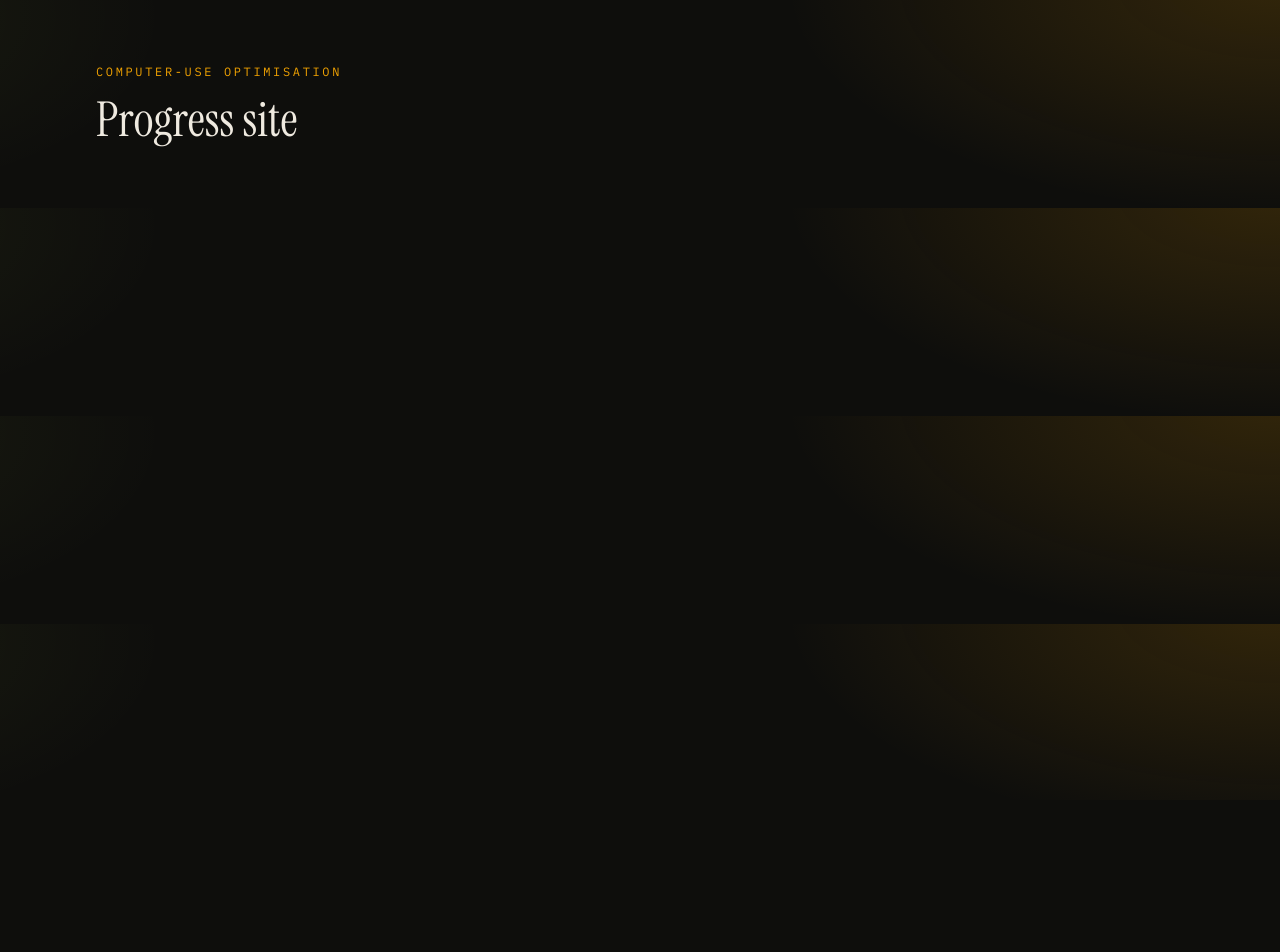
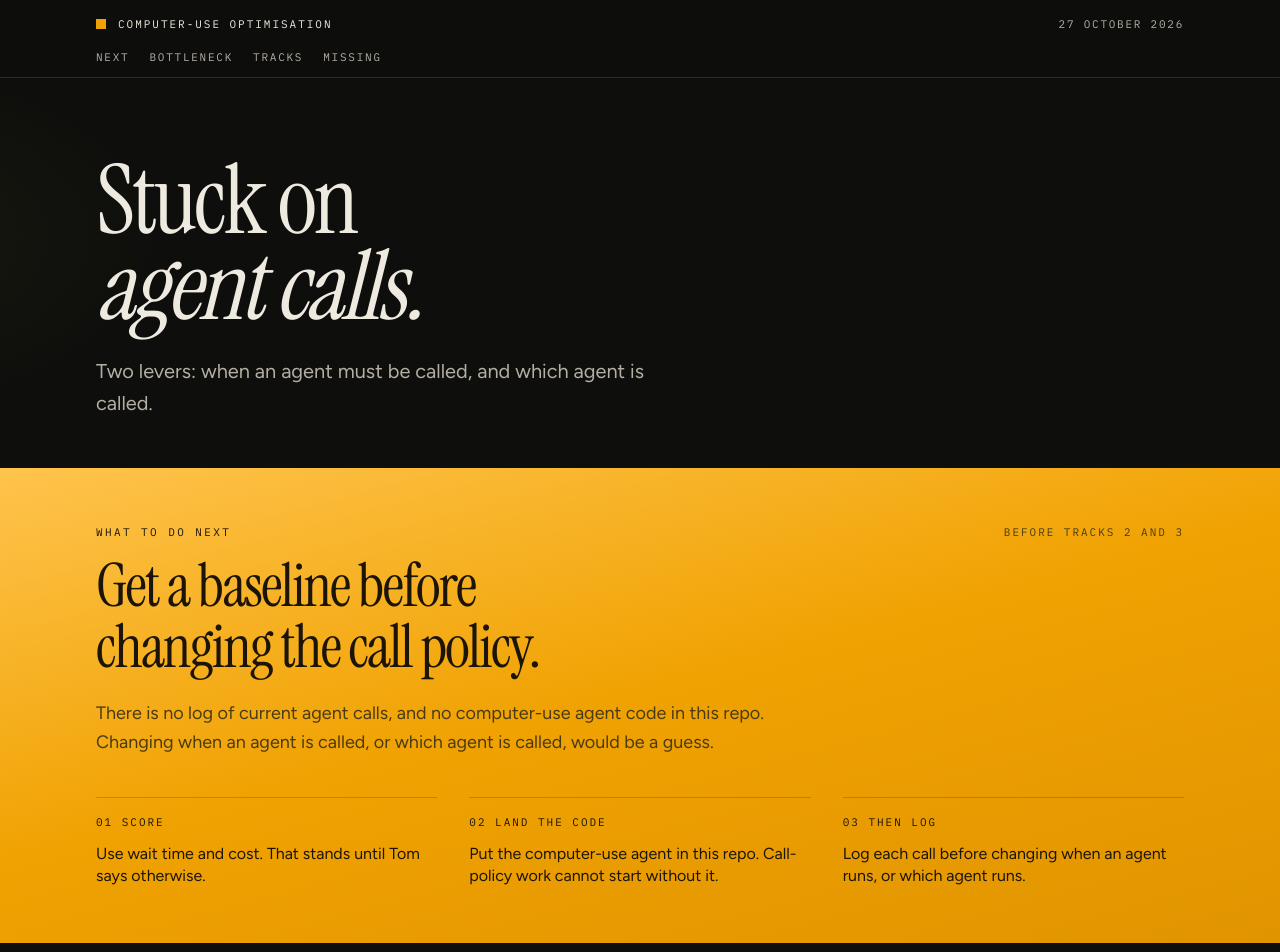
Before and after one commit to advcode118/alexs-computeruseoptimisation, a Next.js app: page / in a window 1280 px wide. Shown: the top 952 px of the page. Before the commit the page ends 800 px from the top, so only its background shows below. Built offline with nearby package versions, Linux system fonts and the light colour scheme.

Commit message:
Build the dark progress page
Show the next move, the agent-call bottleneck, the four tracks, and the missing list from the progress data.

```diff
--- a/app/globals.css
+++ b/app/globals.css
@@ -10,6 +10,7 @@
   --color-line: #2c2b26;
   --color-amber: #f0a202;
   --color-amber-ink: #1c1507;
+  --color-amber-muted: #4a3b12;
   --color-lime: #d6ff4a;
   --color-gap: #ff6b4a;
 }
--- a/app/page.tsx
+++ b/app/page.tsx
@@ -1,10 +1,237 @@
-export default function HomePage() {
+import { progress, type TrackStatus } from "@/data/progress";
+
+const sections = [
+  { href: "#next", label: "Next" },
+  { href: "#bottleneck", label: "Bottleneck" },
+  { href: "#tracks", label: "Tracks" },
+  { href: "#missing", label: "Missing" },
+];
+
+function StatusMark({ status, label }: { status: TrackStatus; label: string }) {
+  const live = status === "in_progress";
+
   return (
-    <main className="mx-auto max-w-6xl px-5 py-16 sm:px-8">
-      <p className="font-mono text-xs tracking-[0.22em] text-amber uppercase">
-        Computer-use optimisation
-      </p>
-      <h1 className="mt-4 font-serif text-5xl text-paper">Progress site</h1>
-    </main>
+    <span
+      className={`inline-flex items-center gap-2 font-mono text-[11px] tracking-[0.18em] whitespace-nowrap uppercase ${
+        live ? "text-lime" : "text-muted"
+      }`}
+    >
+      <span
+        aria-hidden
+        className={`size-2 shrink-0 rounded-full ${live ? "bg-lime" : "border border-current"}`}
+      />
+      {label}
+    </span>
   );
 }
+
+export default function HomePage() {
+  const headline = progress.headline.split("\n");
+
+  return (
+    <>
+      <header className="sticky top-0 z-20 border-b border-line bg-ink/95 backdrop-blur-md">
+        <div className="mx-auto flex max-w-6xl flex-wrap items-center justify-between gap-x-4 gap-y-2 px-5 py-4 sm:px-8">
+          <a href="#top" className="flex items-center gap-3">
+            <span aria-hidden className="size-2.5 shrink-0 bg-amber" />
+            <span className="font-mono text-[11px] tracking-[0.18em] uppercase">
+              {progress.project}
+            </span>
+          </a>
+          <p className="font-mono text-[11px] tracking-[0.16em] text-muted uppercase">
+            {progress.asOf}
+          </p>
+        </div>
+        <nav
+          aria-label="On this page"
+          className="mx-auto flex max-w-6xl gap-5 overflow-x-auto px-5 pb-3 font-mono text-[11px] tracking-[0.16em] uppercase sm:px-8"
+        >
+          {sections.map((section) => (
+            <a
+              key={section.href}
+              href={section.href}
+              className="shrink-0 text-muted hover:text-paper"
+            >
+              {section.label}
+            </a>
+          ))}
+        </nav>
+      </header>
+
+      <main id="top">
+        <div className="mx-auto max-w-6xl px-5 pt-14 sm:px-8 sm:pt-20">
+          <h1 className="max-w-[14ch] font-serif text-6xl leading-[0.9] tracking-[-0.03em] sm:text-7xl lg:text-8xl">
+            {headline.map((line, index) => (
+              <span key={line} className={index === headline.length - 1 ? "italic" : undefined}>
+                {index > 0 ? <br /> : null}
+                {line}
+              </span>
+            ))}
+          </h1>
+          <p className="mt-6 max-w-xl text-lg leading-relaxed text-muted sm:text-xl">
+            {progress.dek}
+          </p>
+        </div>
+
+        <section
+          id={progress.next.id}
+          aria-labelledby="next-title"
+          className="mt-12 bg-amber bg-[linear-gradient(165deg,#ffc44d_0%,#f0a202_48%,#e09400_100%)] text-amber-ink"
+        >
+          <div className="mx-auto max-w-6xl px-5 py-10 sm:px-8 sm:py-14">
+            <div className="flex flex-wrap items-baseline justify-between gap-3">
+              <p className="font-mono text-[11px] tracking-[0.22em] uppercase">
+                {progress.next.kicker}
+              </p>
+              <p className="font-mono text-[11px] tracking-[0.18em] text-amber-muted uppercase">
+                {progress.next.aside}
+              </p>
+            </div>
+            <h2
+              id="next-title"
+              className="mt-4 max-w-[18ch] font-serif text-4xl leading-[1.02] tracking-[-0.03em] sm:text-6xl"
+            >
+              {progress.next.title}
+            </h2>
+            <p className="mt-5 max-w-2xl text-lg leading-relaxed text-amber-muted">
+              {progress.next.body}
+            </p>
+            <ol className="mt-10 grid gap-8 sm:grid-cols-3">
+              {progress.next.steps.map((step, index) => (
+                <li key={step.label} className="border-t border-amber-ink/20 pt-4">
+                  <p className="font-mono text-[11px] tracking-[0.18em] uppercase">
+                    {String(index + 1).padStart(2, "0")} {step.label}
+                  </p>
+                  <p className="mt-3 text-base leading-snug">{step.text}</p>
+                </li>
+              ))}
+            </ol>
+          </div>
+        </section>
+
+        <section
+          id={progress.bottleneck.id}
+          aria-labelledby="bottleneck-title"
+          className="mx-auto max-w-6xl px-5 py-16 sm:px-8 sm:py-24"
+        >
+          <p className="font-mono text-[11px] tracking-[0.22em] text-amber uppercase">
+            {progress.bottleneck.kicker}
+          </p>
+          <div className="mt-4 grid gap-6 lg:grid-cols-[minmax(0,0.8fr)_minmax(0,1.2fr)] lg:gap-16">
+            <h2
+              id="bottleneck-title"
+              className="font-serif text-5xl leading-none tracking-[-0.03em] sm:text-6xl"
+            >
+              {progress.bottleneck.title}
+            </h2>
+            <p className="max-w-xl text-lg leading-relaxed text-muted">{progress.bottleneck.body}</p>
+          </div>
+          <ol className="mt-12 divide-y divide-line border-y border-line">
+            {progress.bottleneck.levers.map((lever) => (
+              <li
+                key={lever.index}
+                className="grid gap-3 py-7 sm:grid-cols-[4.5rem_minmax(0,1fr)] sm:gap-8"
+              >
+                <span className="font-mono text-sm tracking-[0.14em] text-amber">{lever.index}</span>
+                <div>
+                  <h3 className="font-serif text-3xl tracking-[-0.02em] sm:text-4xl">{lever.title}</h3>
+                  <p className="mt-2 text-muted">{lever.detail}</p>
+                </div>
+              </li>
+            ))}
+          </ol>
+        </section>
+
+        <section
+          id={progress.tracks.id}
+          aria-labelledby="tracks-title"
+          className="mx-auto max-w-6xl px-5 pb-16 sm:px-8 sm:pb-24"
+        >
+          <div className="flex flex-wrap items-end justify-between gap-4 border-b border-line pb-6">
+            <div>
+              <p className="font-mono text-[11px] tracking-[0.22em] text-amber uppercase">
+                {progress.tracks.kicker}
+              </p>
+              <h2
+                id="tracks-title"
+                className="mt-3 font-serif text-5xl tracking-[-0.03em] sm:text-6xl"
+              >
+                {progress.tracks.title}
+              </h2>
+            </div>
+            <p className="font-mono text-[11px] tracking-[0.16em] text-muted uppercase">
+              {progress.tracks.items.length} tracks
+            </p>
+          </div>
+          <ol>
+            {progress.tracks.items.map((track) => {
+              const live = track.status === "in_progress";
+
+              return (
+                <li
+                  key={track.index}
+                  className={`grid gap-3 border-b border-line py-6 sm:grid-cols-[4.5rem_minmax(0,1.15fr)_max-content_minmax(0,1fr)] sm:items-baseline sm:gap-6 ${
+                    live ? "shadow-[inset_3px_0_0_0_var(--color-lime)]" : ""
+                  }`}
+                >
+                  <span
+                    className={`font-serif text-3xl italic ${live ? "text-lime" : "text-paper/35"}`}
+                  >
+                    {track.index}
+                  </span>
+                  <h3 className="font-serif text-2xl tracking-[-0.02em] sm:text-3xl">{track.title}</h3>
+                  <StatusMark status={track.status} label={track.statusLabel} />
+                  <p className="max-w-sm text-muted">{track.summary}</p>
+                </li>
+              );
+            })}
+          </ol>
+        </section>
+
+        <section
+          id={progress.missing.id}
+          aria-labelledby="missing-title"
+          className="border-t-4 border-gap bg-[#191813]"
+        >
+          <div className="mx-auto max-w-6xl px-5 py-16 sm:px-8 sm:py-24">
+            <div className="flex flex-wrap items-end justify-between gap-4">
+              <div>
+                <p className="font-mono text-[11px] tracking-[0.22em] text-gap uppercase">
+                  {progress.missing.kicker}
+                </p>
+                <h2
+                  id="missing-title"
+                  className="mt-3 font-serif text-5xl tracking-[-0.03em] sm:text-6xl"
+                >
+                  {progress.missing.title}
+                </h2>
+              </div>
+              <p className="max-w-xs text-muted sm:text-right">{progress.missing.intro}</p>
+            </div>
+            <ol className="mt-10">
+              {progress.missing.items.map((item, index) => (
+                <li
+                  key={item.title}
+                  className="grid gap-3 border-b border-line py-7 sm:grid-cols-[4.5rem_minmax(0,1fr)_minmax(0,0.9fr)] sm:items-baseline sm:gap-8"
+                >
+                  <span className="font-mono text-sm tracking-[0.14em] text-gap">
+                    {String(index + 1).padStart(2, "0")}
+                  </span>
+                  <h3 className="font-serif text-2xl leading-tight tracking-[-0.02em] sm:text-3xl">
+                    {item.title}
+                  </h3>
+                  <p className="leading-relaxed text-muted">{item.detail}</p>
+                </li>
+              ))}
+            </ol>
+          </div>
+        </section>
+
+        <footer className="mx-auto flex max-w-6xl flex-wrap items-center justify-between gap-3 px-5 py-6 font-mono text-[11px] tracking-[0.14em] text-muted uppercase sm:px-8">
+          <p>Dark mode only</p>
+          <p>Edit {progress.sourceFile}</p>
+        </footer>
+      </main>
+    </>
+  );
+}
--- a/data/progress.ts
+++ b/data/progress.ts
@@ -21,11 +21,12 @@ export const progress = {
   project: "Computer-use optimisation",
   asOf: "27 October 2026",
   sourceFile: "data/progress.ts",
-  headline: "Stuck on agent calls.",
+  headline: "Stuck on\nagent calls.",
   dek: "Two levers: when an agent must be called, and which agent is called.",
   next: {
     id: "next",
     kicker: "What to do next",
+    aside: "Before tracks 2 and 3",
     title: "Get a baseline before changing the call policy.",
     body: "There is no log of current agent calls, and no computer-use agent code in this repo. Changing when an agent is called, or which agent is called, would be a guess.",
     steps: [
@@ -100,7 +101,7 @@ export const progress = {
     id: "missing",
     kicker: "What's missing",
     title: "What's missing",
-    intro: "These gaps sit on their own so they are not easy to skip.",
+    intro: "Open items, in one list.",
     items: [
       {
         title: "No baseline of current agent calls",
```
